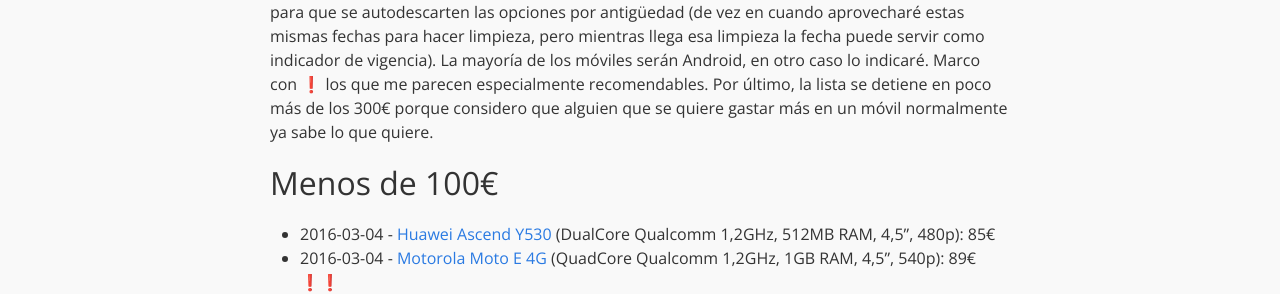
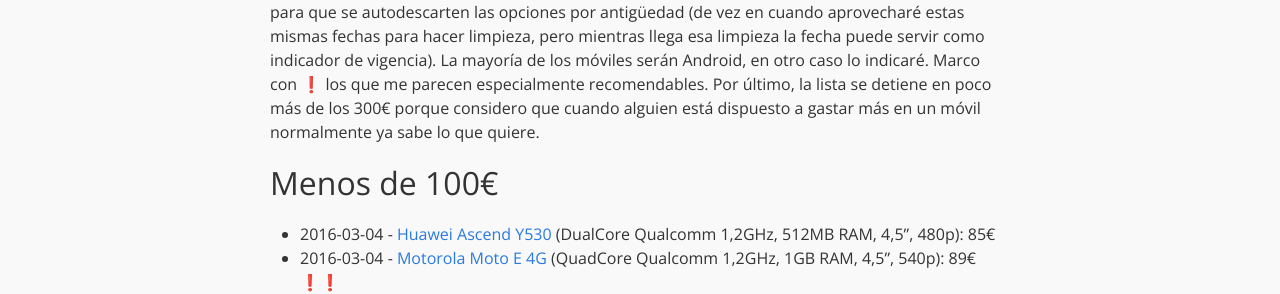
Before and after one commit to eduardofilo/eduardofilo.jekyll, a Jekyll site: the page built from _posts/2015-01-09-moviles.md, in a window 1280 px wide. Shown: the part 535-829 px from the top of the page. Built offline with Jekyll 4.4.1, drawn with Linux system fonts in a browser that asks for light colours; emoji names are drawn with the system emoji font; Markdown is read by kramdown in place of the engine named in the settings.

Commit message:
Cambio menor.

```diff
--- a/_posts/2015-01-09-moviles.md
+++ b/_posts/2015-01-09-moviles.md
@@ -7,7 +7,7 @@
 
 ![Android Logo](/images/posts/android_robot.png)
 
-Es habitual que me hagan la pregunta de ¿qué movil comprar?. Responder es muy complicado. Por una parte por la gran oferta actual y por otra por ser un tema tan en boca de todos actualmente. El caso es que hace tiempo que, para responder más rápidamente a la pregunta, mantengo una lista de móviles que me parecen recomendables y que voy actualizando conforme encuentro alguna opción interesante en los blogs que sigo. He pensado hacer pública la lista en forma de post que iré actualizando como hacía antes en privado. Intentaré marcar las recomendaciones con fechas para que se autodescarten las opciones por antigüedad (de vez en cuando aprovecharé estas mismas fechas para hacer limpieza, pero mientras llega esa limpieza la fecha puede servir como indicador de vigencia). La mayoría de los móviles serán Android, en otro caso lo indicaré. Marco con :exclamation: los que me parecen especialmente recomendables. Por último, la lista se detiene en poco más de los 300€ porque considero que alguien que se quiere gastar más en un móvil normalmente ya sabe lo que quiere.
+Es habitual que me hagan la pregunta de ¿qué movil comprar?. Responder es muy complicado. Por una parte por la gran oferta actual y por otra por ser un tema tan en boca de todos actualmente. El caso es que hace tiempo que, para responder más rápidamente a la pregunta, mantengo una lista de móviles que me parecen recomendables y que voy actualizando conforme encuentro alguna opción interesante en los blogs que sigo. He pensado hacer pública la lista en forma de post que iré actualizando como hacía antes en privado. Intentaré marcar las recomendaciones con fechas para que se autodescarten las opciones por antigüedad (de vez en cuando aprovecharé estas mismas fechas para hacer limpieza, pero mientras llega esa limpieza la fecha puede servir como indicador de vigencia). La mayoría de los móviles serán Android, en otro caso lo indicaré. Marco con :exclamation: los que me parecen especialmente recomendables. Por último, la lista se detiene en poco más de los 300€ porque considero que cuando alguien está dispuesto a gastar más en un móvil normalmente ya sabe lo que quiere.
 
 ## Menos de 100€
 
```
